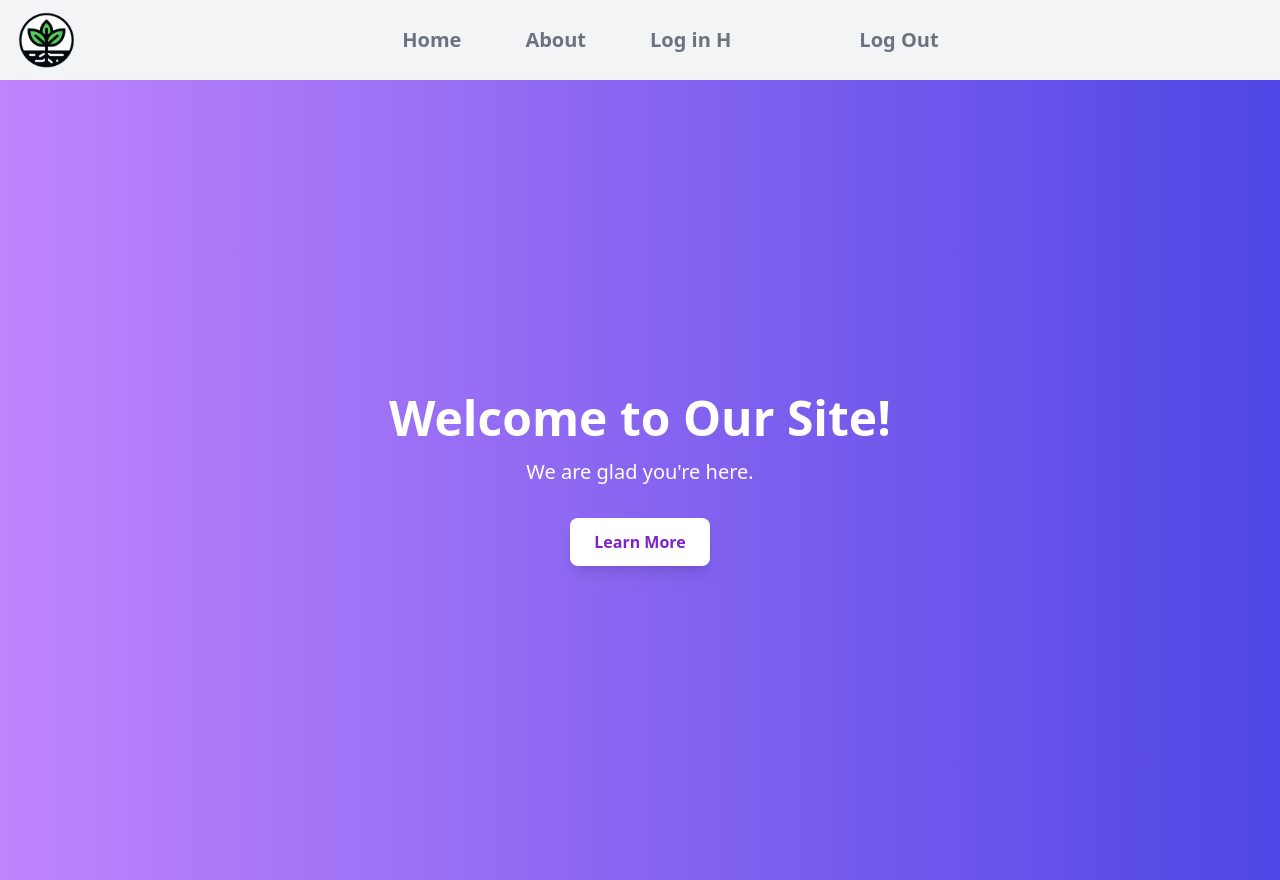
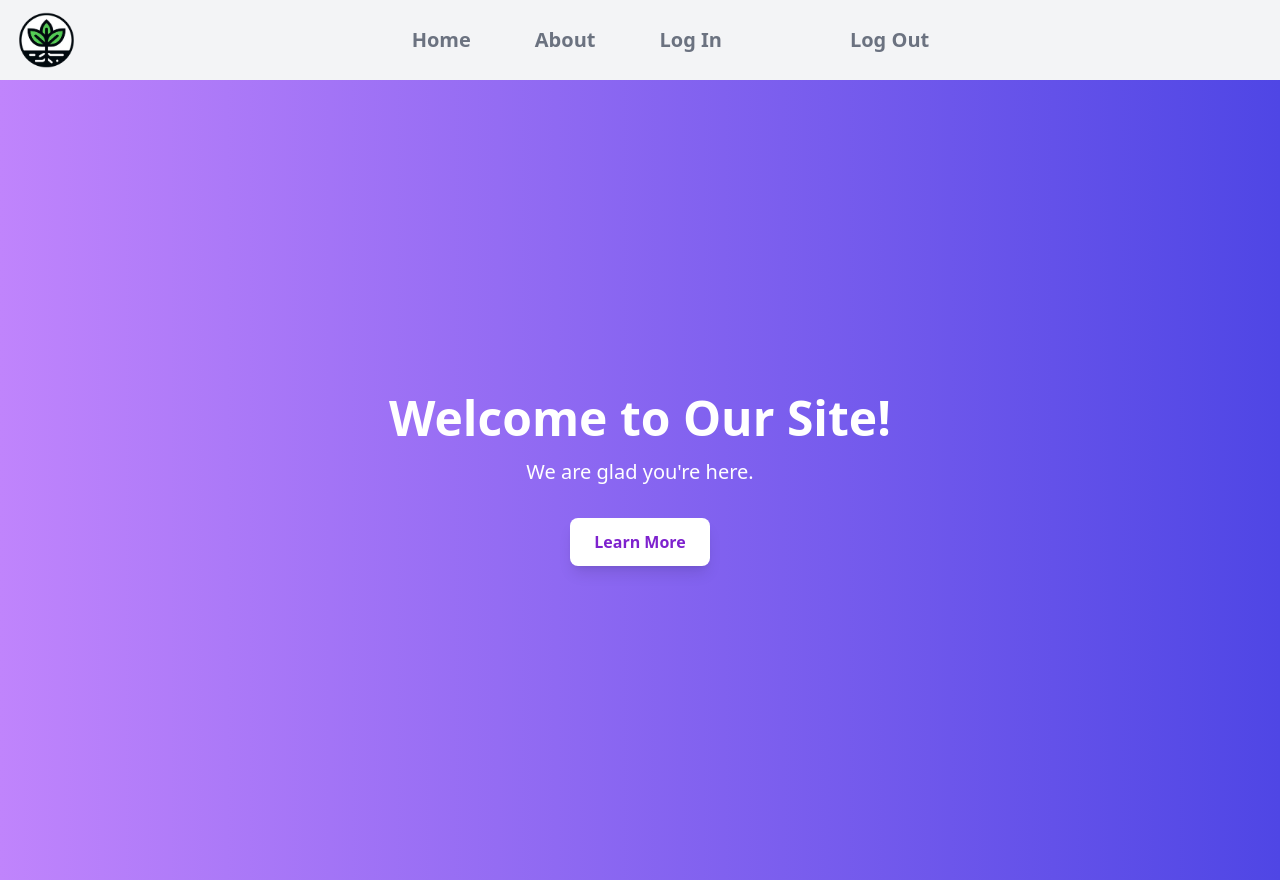
Before and after one commit to DootDoot4567/hack-demo, a SvelteKit app in the folder my-app/: page / in a window 1280 px wide. Built offline with nearby package versions, Linux system fonts and the light colour scheme; no server answers.

Commit message:
updated logo

```diff
--- a/my-app/src/routes/+page.svelte
+++ b/my-app/src/routes/+page.svelte
@@ -10,7 +10,7 @@
 <main class="h-screen flex flex-col items-center justify-center bg-gradient-to-r from-purple-400 to-indigo-600 text-white">
     <h1 class="text-5xl font-bold mb-4" tabindex="0">{title}</h1>
     <p class="text-xl mb-8" tabindex="0">{subtitle}</p>
-	<a href="/about">
+	<a href="/home">
 		<button class="px-6 py-3 bg-white text-purple-700 font-semibold rounded-lg shadow-lg focus:outline-none focus:ring-2 focus:ring-purple-600 focus:ring-opacity-50" aria-label="Learn more about us">
 		Learn More
 		</button>
--- a/my-app/src/routes/Nested/Auth.svelte
+++ b/my-app/src/routes/Nested/Auth.svelte
@@ -35,12 +35,15 @@
 </script>
 
 <button class="text-gray-500 md:px-4 md:py-2 hover:text-indigo-600 text-xl font-semibold" on:click={() => modalState.update(state => ({ ...state, login: true }))}>
-    Log in H
+   Log In
 </button>
 
 <Modal modalKey="login">
     <div class="flex flex-col items-center justify-center w-[360px] h-[450px] bg-white rounded-lg shadow-lg p-6">
-        <h2 class="text-xl font-semibold pt-2">{register ? 'Register' : 'Log In'}</h2>
+        <h2 class="flex justify-center items-center text-green-700  font-mono- text-2xl italic font-bold ">
+            <img src="Logo_hack@davsn.png" alt="Website Logo" width="100" height="100" />
+            Sprout
+        </h2>
 
         <div class="w-[75%] max-w-sm min-w-[200px] pt-4">
             <div class="flex flex-col space-y-4 relative">
```
